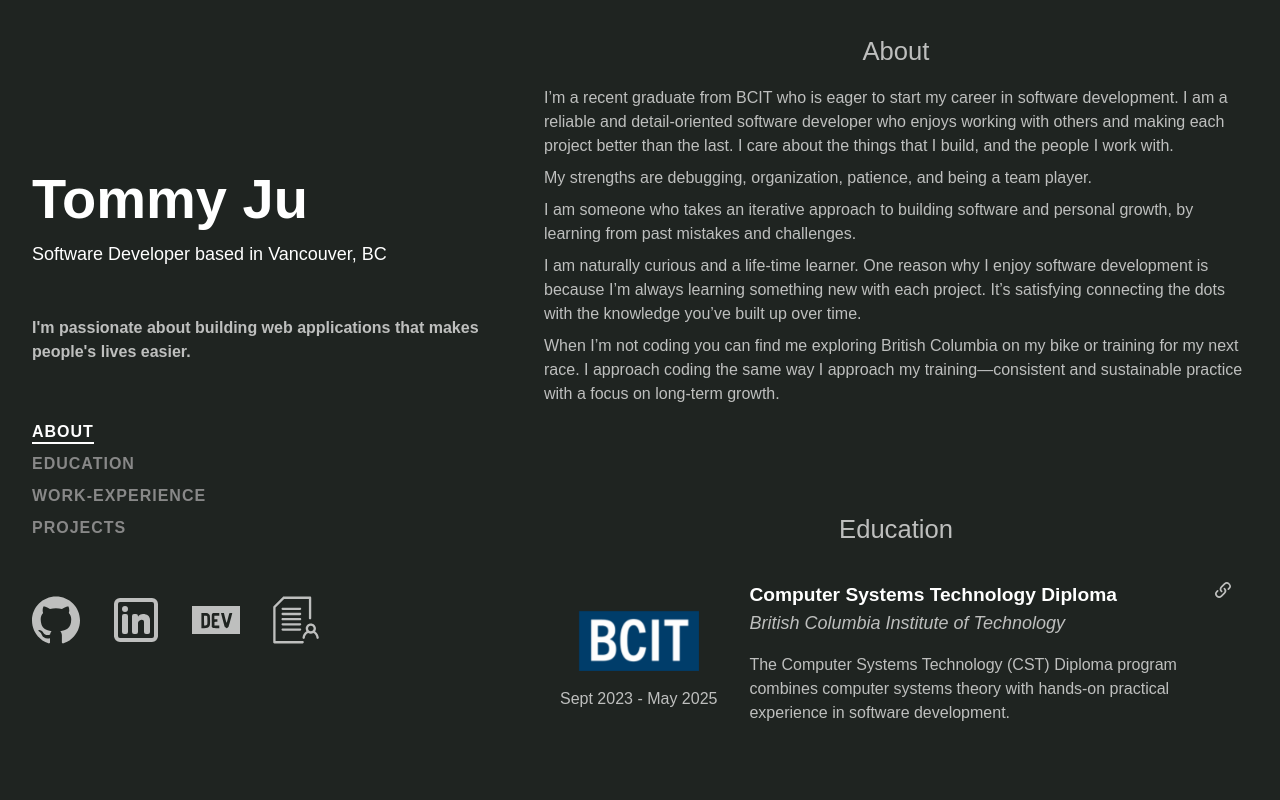
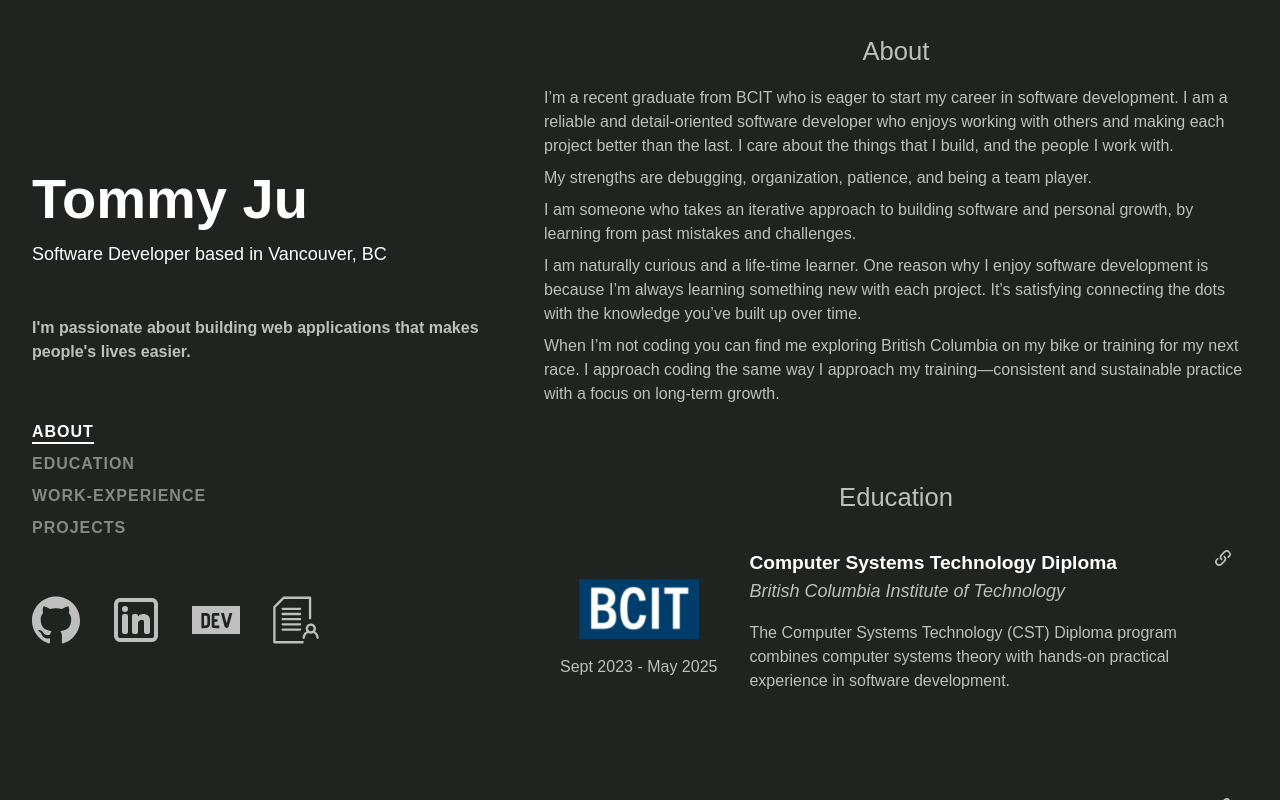
Before and after one commit to TommyJu/personal-portfolio, a Next.js app: page / in a window 1280 px wide. Built offline with nearby package versions, Linux system fonts and the light colour scheme.

Commit message:
Misc styling and file renaming

```diff
--- a/app/page.tsx
+++ b/app/page.tsx
@@ -5,7 +5,7 @@ import "@/css/pageFade.css";
 import ExternalLinksAndIcons from "@/components/NavigationPanel/ExternalLinksAndIcons";
 import Nav from "@/components/NavigationPanel/Nav";
 import { useEffect, useState } from "react";
-import Card from "@/components/ScrollableSection/Card";
+import Card from "@/components/Content/Card";
 import educationData from "@/data/education";
 import workExperienceData from "@/data/workExperience";
 import projectData from "@/data/projects";
@@ -30,7 +30,7 @@ export default function Home() {
       <section id="navigation-panel">
         <div>
           <h1>Tommy Ju</h1>
-          <h2>Software Developer based in Vancouver, BC</h2>
+          <h2>Software Developer based in <span className="whitespace-nowrap">Vancouver, BC</span></h2>
         </div>
         <p>
           <strong>{aboutMeShortSummary}</strong>
--- a/css/nav.css
+++ b/css/nav.css
@@ -28,5 +28,5 @@ nav a.active::after {
 }
 
 nav a:hover, nav a {
-  transition: 0.5s;
+  transition: 0.3s;
 }
--- a/css/page.css
+++ b/css/page.css
@@ -15,6 +15,7 @@ h1 {
   font-size: 3.5rem;
   color: white;
   font-weight: bold;
+  white-space: nowrap;
 }
 
 h2 {
@@ -44,7 +45,7 @@ h3 {
   padding: 2rem;
   display: flex;
   flex-direction: column;
-  gap: 6rem;
+  gap: 4rem;
 }
 
 .about-me-text-wrapper {
```
Also changed, not shown: components/Content/Card.tsx (renamed from components/ScrollableSection/Card.tsx).
